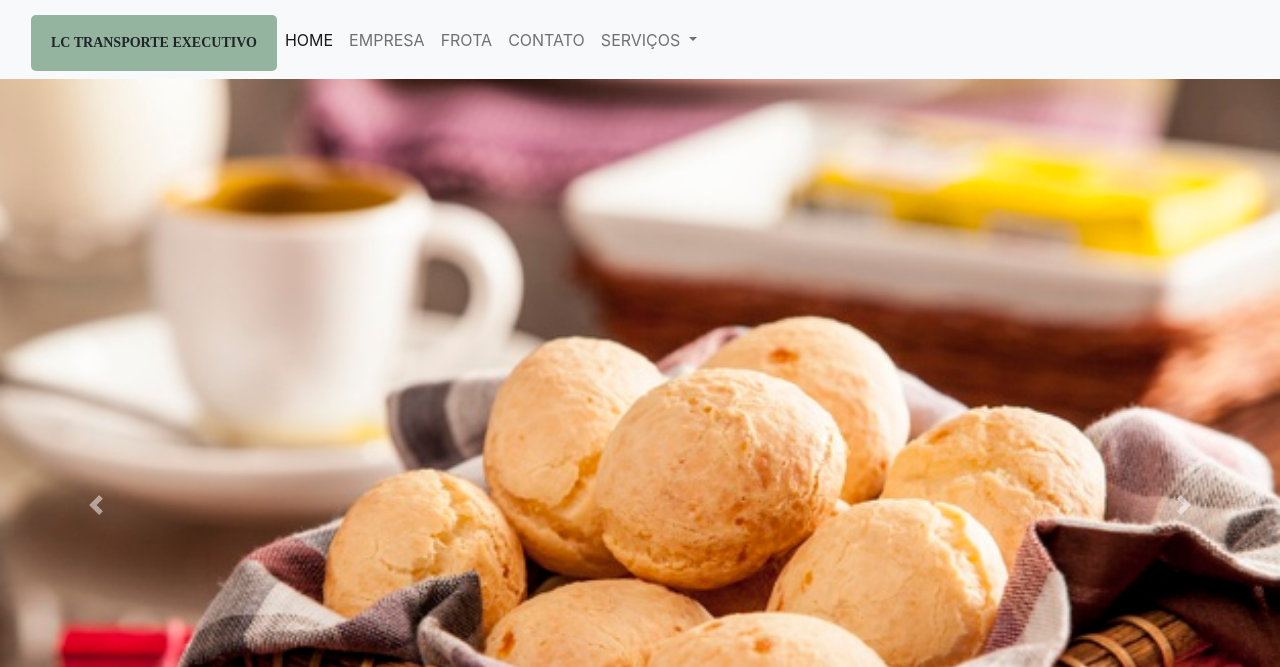
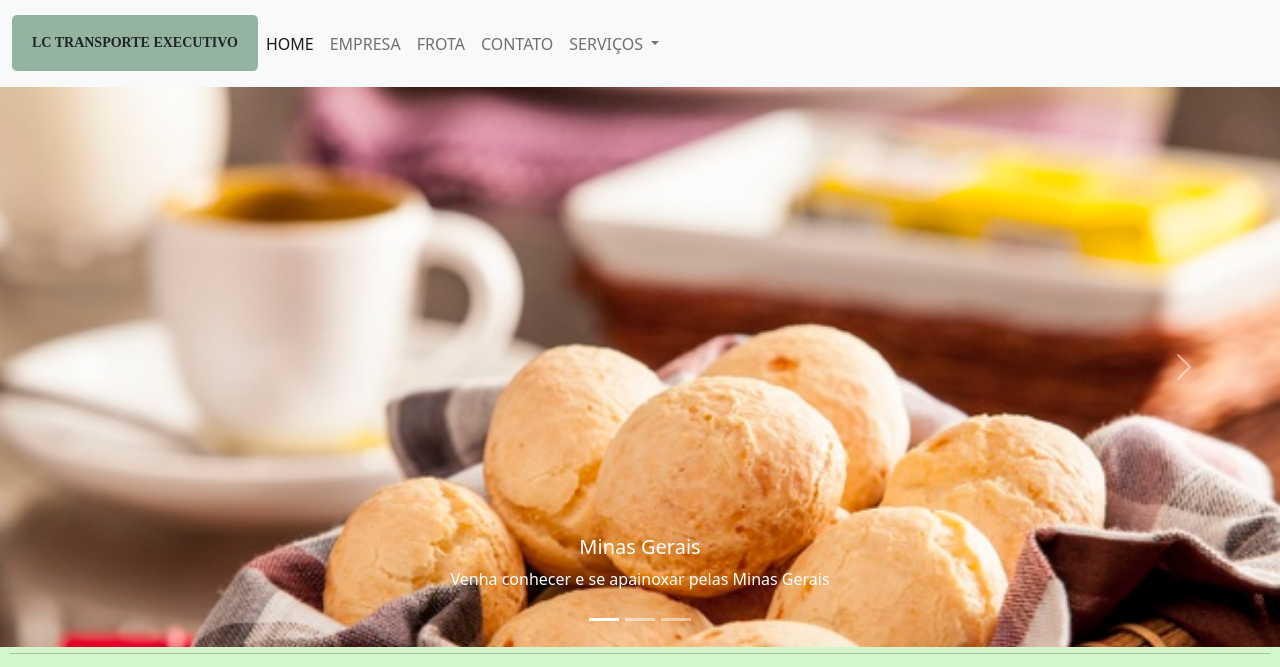
Before and after one commit to LacorteGabriel1987/transporteExecutivo, a plain HTML site: page index.html in a window 1280 px wide. Shown: the top 667 px of the page. Drawn offline with nearby package versions, Linux system fonts and the light colour scheme.

Commit message:
Ajustando bug no carousel

```diff
--- a/index.html
+++ b/index.html
@@ -4,14 +4,12 @@
     <meta charset="UTF-8">
     <meta http-equiv="X-UA-Compatible" content="IE=edge">
     <meta name="viewport" content="width=device-width, initial-scale=1.0">
-    <link rel="stylesheet" href="https://cdn.jsdelivr.net/npm/bootstrap@5.2.0-beta1/dist/css/bootstrap.min.css" rel="stylesheet" integrity="sha384-0evHe/X+R7YkIZDRvuzKMRqM+OrBnVFBL6DOitfPri4tjfHxaWutUpFmBp4vmVor" crossorigin="anonymous">
-    <script src="https://cdn.jsdelivr.net/npm/bootstrap@5.2.0-beta1/dist/js/bootstrap.bundle.min.js" integrity="sha384-pprn3073KE6tl6bjs2QrFaJGz5/SUsLqktiwsUTF55Jfv3qYSDhgCecCxMW52nD2" crossorigin="anonymous"></script>
-    <link rel="stylesheet" href="https://stackpath.bootstrapcdn.com/bootstrap/4.4.1/css/bootstrap.min.css" integrity="sha384-Vkoo8x4CGsO3+Hhxv8T/Q5PaXtkKtu6ug5TOeNV6gBiFeWPGFN9MuhOf23Q9Ifjh" crossorigin="anonymous">
     <link rel="stylesheet" href="style.css">
     <link rel="stylesheet" href="reset.css">
-    <script  src="https://code.jquery.com/jquery-3.4.1.min.js" integrity="sha256-CSXorXvZcTkaix6Yvo6HppcZGetbYMGWSFlBw8HfCJo=" crossorigin="anonymous"></script>
-    <script src="https://cdn.jsdelivr.net/npm/popper.js@1.16.0/dist/umd/popper.min.js" integrity="sha384-Q6E9RHvbIyZFJoft+2mJbHaEWldlvI9IOYy5n3zV9zzTtmI3UksdQRVvoxMfooAo" crossorigin="anonymous"></script>
-    <script src="https://stackpath.bootstrapcdn.com/bootstrap/4.4.1/js/bootstrap.min.js" integrity="sha384-wfSDF2E50Y2D1uUdj0O3uMBJnjuUD4Ih7YwaYd1iqfktj0Uod8GCExl3Og8ifwB6" crossorigin="anonymous"></script>
+    <!-- CSS only -->
+    <link href="https://cdn.jsdelivr.net/npm/bootstrap@5.2.0/dist/css/bootstrap.min.css" rel="stylesheet" integrity="sha384-gH2yIJqKdNHPEq0n4Mqa/HGKIhSkIHeL5AyhkYV8i59U5AR6csBvApHHNl/vI1Bx" crossorigin="anonymous">
+    <!-- JavaScript Bundle with Popper -->
+<script src="https://cdn.jsdelivr.net/npm/bootstrap@5.2.0/dist/js/bootstrap.bundle.min.js" integrity="sha384-A3rJD856KowSb7dwlZdYEkO39Gagi7vIsF0jrRAoQmDKKtQBHUuLZ9AsSv4jD4Xa" crossorigin="anonymous"></script>
     <!-- Font Awesome -->
   <script src="https://kit.fontawesome.com/bf7e05c402.js" crossorigin="anonymous"></script>
     <title>Transporte Executivo</title>
--- a/style.css
+++ b/style.css
@@ -10,9 +10,9 @@ body {
 
 }
 
-.carousel-item {
-    width: 100%;
-    height: auto;
+.carousel-inner .carousel-item {
+    height: 70vh;
+    object-fit: cover;
 }
 
 .featurette-heading{
```
Also changed, not shown: reset.css (line endings or trailing spaces).
